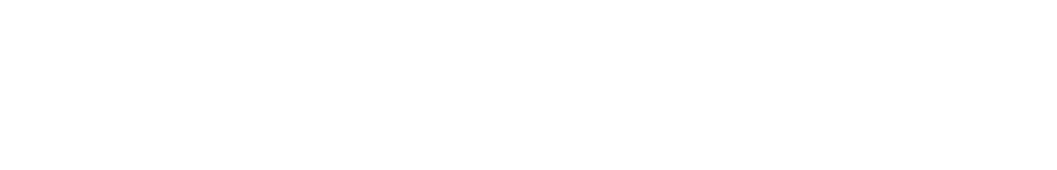
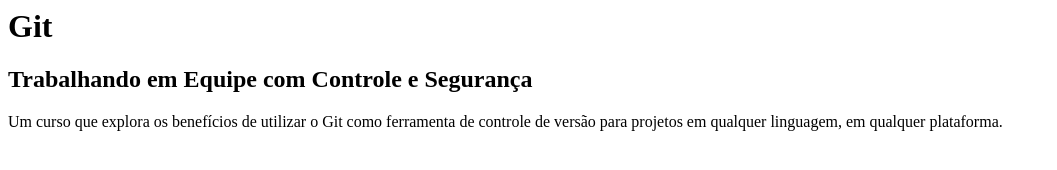
Before and after one commit to fabiovanzella/cursogit, a plain HTML site: page index.html in a window 1280 px wide. Shown: the whole page, without its empty margins (0-1057 px from the left). Drawn offline with Linux system fonts and the light colour scheme.

Commit message:
Adicionado conteudo

```diff
--- a/index.html
+++ b/index.html
@@ -2,5 +2,8 @@
 	<head>
 	</head>
 	<body>
+		<h1>Git</h1>
+		<h2>Trabalhando em Equipe com Controle e Segurança</h2>
+		<p>Um curso que explora os benefícios de utilizar o Git como ferramenta de controle de versão para projetos em qualquer linguagem, em qualquer plataforma.</p>
 	</body>
 </html>
```
